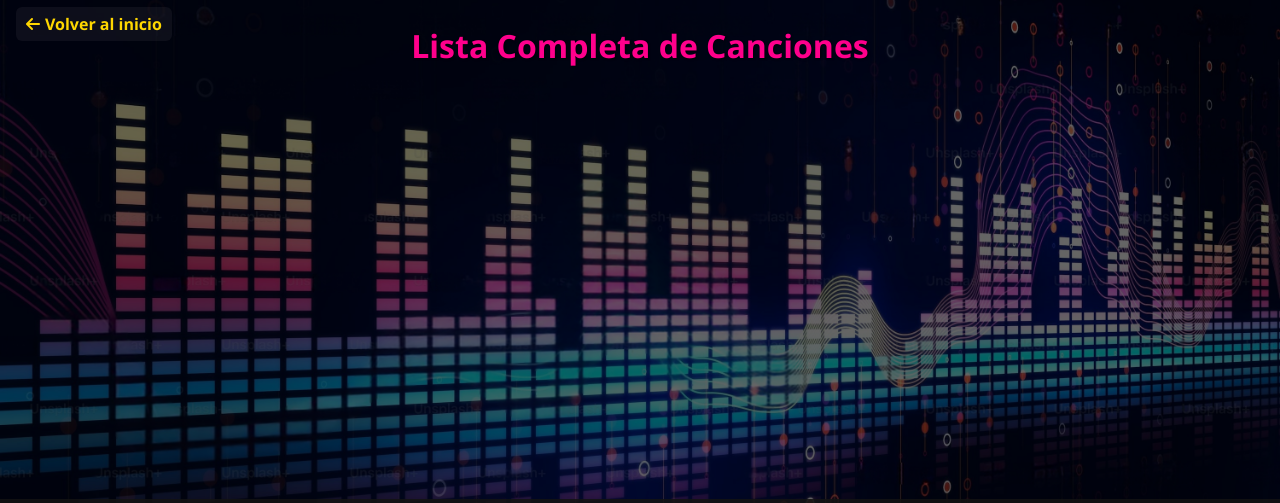
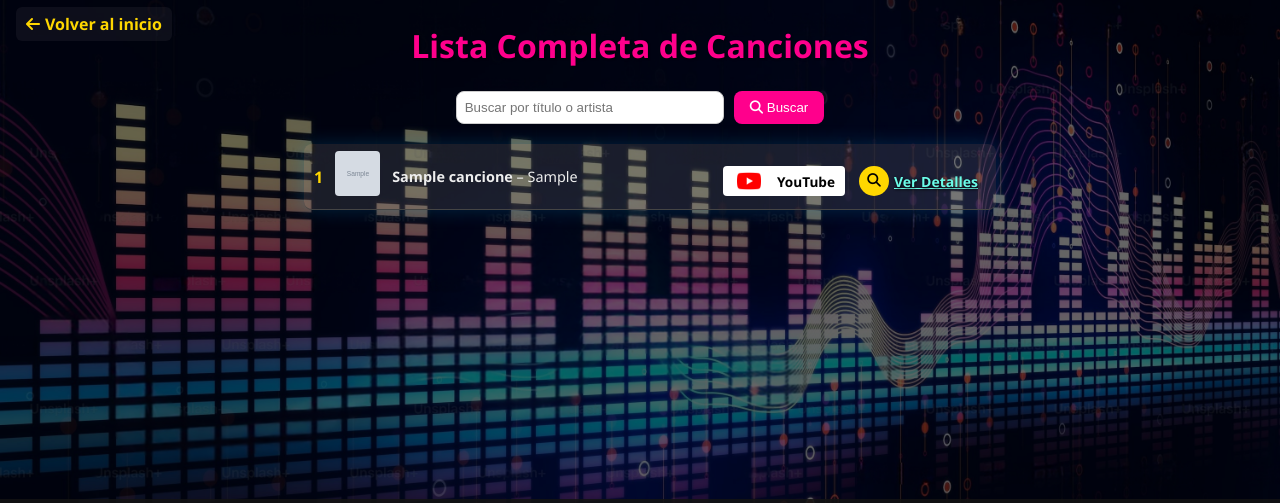
Before and after one commit to VANESSARMIREZ/MusicPowerDB, a PHP site: page /listacompleta.php in a window 1280 px wide. Shown: the part 97-600 px from the top of the page. Run offline with PHP 8.4, Linux system fonts and the light colour scheme; tables that the repository leaves empty or names only in its code hold one stand-in row (values such as "Sample post"); grey boxes marked "Sample" are stand-in pictures; some libraries are stand-ins or nearby versions; grey boxes are pictures that could not be loaded.

Commit message:
Update listacompleta.php

```diff
--- a/listacompleta.php
+++ b/listacompleta.php
@@ -15,9 +15,18 @@ if ($_SERVER['REQUEST_METHOD'] === 'POST' && isset($_POST['ids_eliminar'])) {
 
 // No procesamos edición en esta página (solo redirigir con id)
 
-// Obtener canciones
-$stmt = $pdo->query("SELECT * FROM canciones WHERE tipo = 'top' ORDER BY artista, titulo");
+// Obtener canciones con o sin búsqueda
+$busqueda = isset($_GET['buscar']) ? trim($_GET['buscar']) : '';
+if ($busqueda !== '') {
+   $stmt = $pdo->prepare("SELECT * FROM canciones WHERE LOWER(titulo) LIKE LOWER(?) OR LOWER(artista) LIKE LOWER(?) ORDER BY artista, titulo");
+
+    $like = "%$busqueda%";
+    $stmt->execute([$like, $like]);
+} else {
+    $stmt = $pdo->query("SELECT * FROM canciones ORDER BY artista, titulo");
+}
 $canciones = $stmt->fetchAll(PDO::FETCH_ASSOC);
+
 ?>
 <!DOCTYPE html>
 <html lang="es">
@@ -29,6 +38,27 @@ $canciones = $stmt->fetchAll(PDO::FETCH_ASSOC);
 <link rel="stylesheet" href="https://cdnjs.cloudflare.com/ajax/libs/font-awesome/6.4.0/css/all.min.css">
 <!-- SweetAlert2 -->
 <script src="https://cdn.jsdelivr.net/npm/sweetalert2@11"></script>
+
+<script>
+document.addEventListener('DOMContentLoaded', () => {
+  const input = document.querySelector('input[name="buscar"]');
+  const form = input.closest('form');
+
+  input.addEventListener('input', () => {
+    const query = input.value.trim();
+    const url = `listacompleta.php?buscar=${encodeURIComponent(query)}`;
+    fetch(url)
+      .then(resp => resp.text())
+      .then(html => {
+        const tempDiv = document.createElement('div');
+        tempDiv.innerHTML = html;
+        const nuevaLista = tempDiv.querySelector('.lista-canciones');
+        document.querySelector('.lista-canciones').innerHTML = nuevaLista.innerHTML;
+      });
+  });
+});
+</script>
+
 
 </head>
 <body>
@@ -64,7 +94,15 @@ $canciones = $stmt->fetchAll(PDO::FETCH_ASSOC);
   <a href="index.php" class="volver-fijo"><i class="fas fa-arrow-left"></i> Volver al inicio</a>
 
 <main>
+
    <h1 class="titulo-lista">Lista Completa de Canciones </h1>
+
+  <form method="GET" style="margin-bottom: 20px; display: flex; justify-content: center; gap: 10px; flex-wrap: wrap;">
+  <input type="text" name="buscar" placeholder="Buscar por título o artista" value="<?= htmlspecialchars($busqueda) ?>" style="padding: 8px; border-radius: 8px; border: 1px solid #ccc; width: 250px;">
+  <button type="submit" style="background-color: #ff008c; color: white; border: none; padding: 8px 16px; border-radius: 8px; cursor: pointer;">
+    <i class="fas fa-search"></i> Buscar
+  </button>
+</form>
 
   <form id="form-acciones" method="POST">
     <div class="lista-canciones lista-completa">
```
